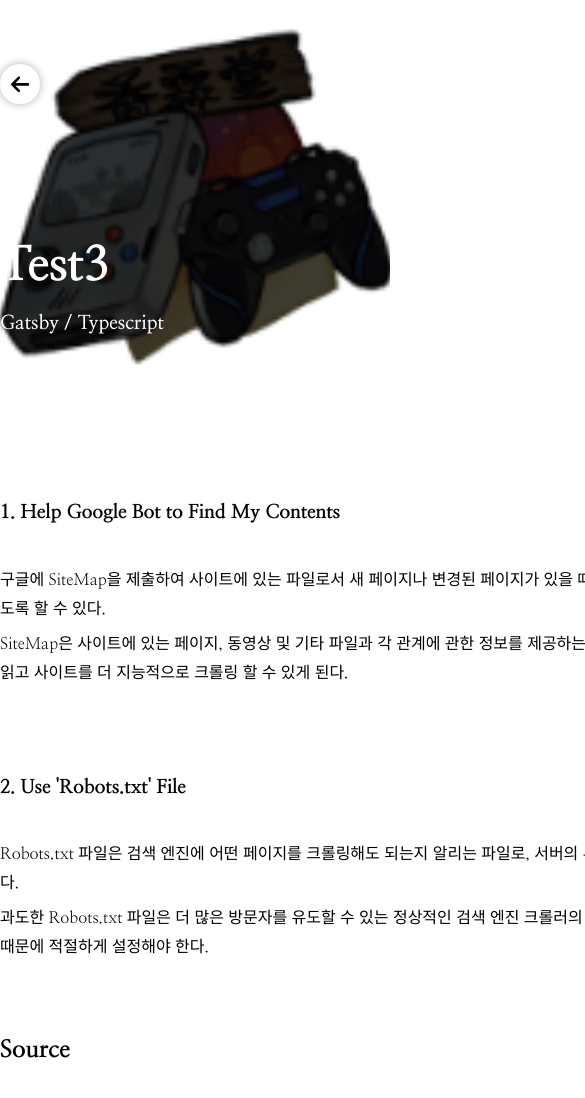
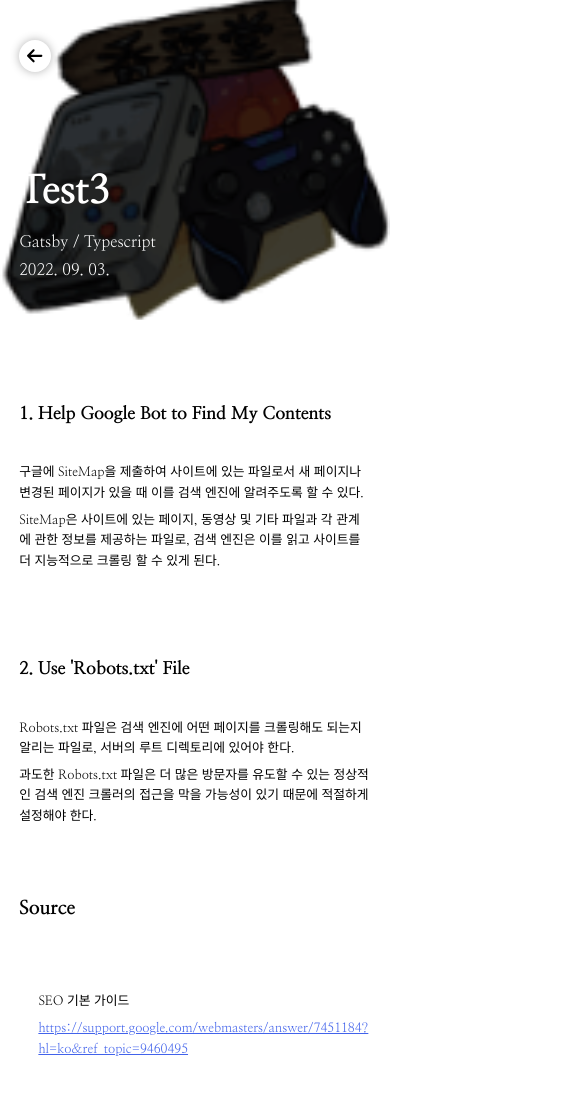
Before and after one commit to rosenrose/gatsby-learn, a Gatsby site: page /test03/ in a window 390 px wide. Shown: the top 1098 px of the page, 585 px wide, since content can reach past the window. Built offline with nearby package versions, Linux system fonts and the light colour scheme; Gatsby itself is replaced by a stand-in of ours.

Commit message:
Post Page Responsive

```diff
--- a/src/components/Post/CommentWidget.tsx
+++ b/src/components/Post/CommentWidget.tsx
@@ -1,11 +1,19 @@
 import React, { FunctionComponent, useRef, useEffect } from "react";
+import styled from "@emotion/styled";
+
+const CommentWrapper = styled.div`
+  @media (max-width: 768px) {
+    padding: 0 1.2rem;
+  }
+`;
 
 const CommentWidget: FunctionComponent = () => {
   const element = useRef<HTMLDivElement>(null);
 
   useEffect(() => {
     const utterances: HTMLScriptElement = document.createElement("script");
-    const attrs = {
+
+    Object.entries({
       src: "https://utteranc.es/client.js",
       repo: "rosenrose/gatsby-learn",
       "issue-term": "title",
@@ -13,16 +21,14 @@ const CommentWidget: FunctionComponent = () => {
       theme: "github-dark",
       crossorigin: "anonymous",
       async: "true",
-    };
-
-    Object.entries(attrs).forEach(([key, value]) => {
+    }).forEach(([key, value]) => {
       utterances.setAttribute(key, value);
     });
 
     element.current?.append(utterances);
   }, []);
 
-  return <div ref={element}></div>;
+  return <CommentWrapper ref={element} />;
 };
 
 export default CommentWidget;
--- a/src/components/Post/PostContent.tsx
+++ b/src/components/Post/PostContent.tsx
@@ -73,6 +73,27 @@ const MarkdownRenderer = styled.div`
   pre[class*="language-"] {
     tab-size: 2;
   }
+
+  @media (max-width: 768px) {
+    width: 100%;
+    padding: 5rem 1.2rem;
+    line-height: 1.6;
+    font-size: 0.8rem;
+
+    h1 {
+      font-size: 1.4rem;
+    }
+    h2 {
+      font-size: 1.2rem;
+    }
+    h3 {
+      font-size: 1.1rem;
+    }
+
+    img {
+      width: 100%;
+    }
+  }
 `;
 
 const PostContent: FunctionComponent<{ html: string }> = ({ html }) => {
--- a/src/components/Post/PostHead.tsx
+++ b/src/components/Post/PostHead.tsx
@@ -3,12 +3,16 @@ import styled from "@emotion/styled";
 import { GatsbyImage, IGatsbyImageData } from "gatsby-plugin-image";
 import PostHeadInfo from "components/Post/PostHeadInfo";
 import { IFrontmatter } from "components/Main/PostItem";
-import { HEADER_HEIGHT } from "utils/variables";
+import { HEADER_HEIGHT, HEADER_HEIGHT_MOBILE } from "utils/variables";
 
 const PostHeadWrapper = styled.div`
   position: relative;
   width: 100%;
   height: ${HEADER_HEIGHT};
+
+  @media (max-width: 768px) {
+    height: ${HEADER_HEIGHT_MOBILE};
+  }
 `;
 
 interface IGatsbyImgProps {
@@ -26,6 +30,10 @@ const BackgroundImage = styled((props: IGatsbyImgProps) => (
   height: ${HEADER_HEIGHT};
   object-fit: cover;
   filter: brightness(0.25);
+
+  @media (max-width: 768px) {
+    height: ${HEADER_HEIGHT_MOBILE};
+  }
 `;
 
 const PostHead: FunctionComponent<IFrontmatter> = ({
--- a/src/components/Post/PostHeadInfo.tsx
+++ b/src/components/Post/PostHeadInfo.tsx
@@ -19,6 +19,11 @@ const PostHeadInfoWrapper = styled.div`
   margin: 0 auto;
   padding: 4rem 0;
   color: #fff;
+
+  @media (max-width: 768px) {
+    width: 100%;
+    padding: 2.5rem 1.2rem;
+  }
 `;
 
 const PrevIcon = styled(Link)`
@@ -31,6 +36,12 @@ const PrevIcon = styled(Link)`
   color: #000;
   font-size: 1.3rem;
   box-shadow: 0 0 10px rgba(0, 0, 0, 0.3);
+
+  @media (max-width: 768px) {
+    width: 2rem;
+    height: 2rem;
+    font-size: 1.1rem;
+  }
 `;
 
 const Title = styled.h1`
@@ -42,6 +53,10 @@ const Title = styled.h1`
   -webkit-line-clamp: 2;
   font-size: 3rem;
   font-weight: 800;
+
+  @media (max-width: 768px) {
+    font-size: 2.5rem;
+  }
 `;
 
 const PostData = styled.div`
@@ -51,6 +66,14 @@ const PostData = styled.div`
   margin-top: 1rem;
   font-size: 1.2rem;
   font-weight: 700;
+
+  @media (max-width: 768px) {
+    flex-direction: column;
+    align-items: flex-start;
+    font-size: 1rem;
+    font-weight: 400;
+    gap: 0.5rem;
+  }
 `;
 
 const PostHeadInfo: FunctionComponent<IPostHeadInfoProps> = ({ title, date, categories }) => {
--- a/src/utils/variables.ts
+++ b/src/utils/variables.ts
@@ -1,3 +1,4 @@
 export const CATEGORY_ALL = "All";
 export const MAIN_WIDTH = "48rem";
 export const HEADER_HEIGHT = "25rem";
+export const HEADER_HEIGHT_MOBILE = "20rem";
```
